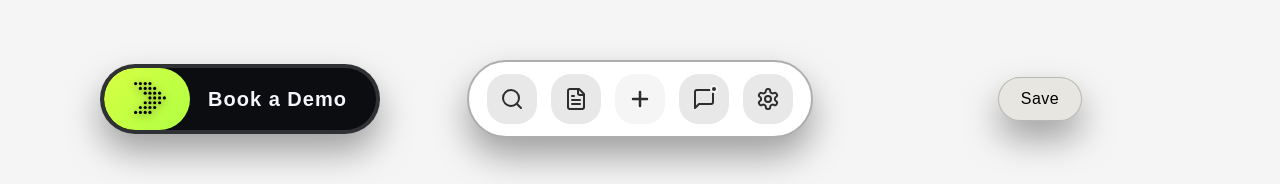
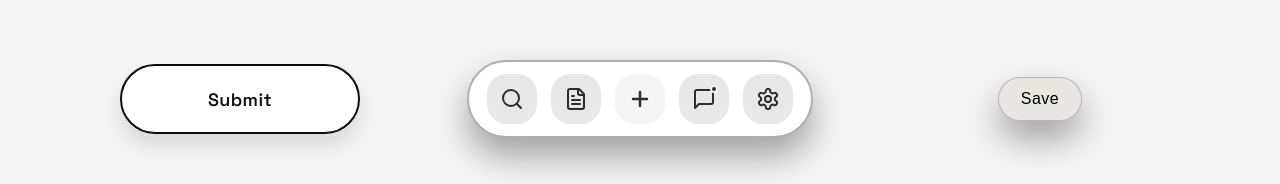
Before and after one commit to sandeepannandi/Animation-Demos, a Next.js app in the folder web/: page / in a window 1280 px wide. Shown: the top 184 px of the page. Built offline with nearby package versions, Linux system fonts and the light colour scheme.

Commit message:
Feat: animation submit custom svg btn

```diff
--- a/web/app/page.module.css
+++ b/web/app/page.module.css
@@ -14,7 +14,7 @@
 .grid {
   display: grid;
   grid-template-columns: repeat(3, minmax(0, 1fr));
-  grid-template-rows: repeat(3, auto);
+  grid-template-rows: repeat(4, auto);
   gap: 80px 0px;
   width: min(1200px, 100%);
   height: auto;
@@ -45,6 +45,55 @@
   display: flex;
   justify-content: center;
   align-items: center;
+}
+
+.submitButton {
+  position: relative;
+  width: 240px;
+  height: 70px;
+  border-radius: 999px;
+  border: 2px solid #0c0c0c;
+  background: #ffffff;
+  font-family: 'Space Grotesk', sans-serif;
+  font-weight: 600;
+  letter-spacing: 0.4px;
+  cursor: pointer;
+  overflow: hidden;
+  display: flex;
+  align-items: center;
+  justify-content: center;
+  box-shadow:
+    0 12px 22px rgba(12, 12, 12, 0.12),
+    inset 0 0 0 1px rgba(255, 255, 255, 0.4);
+  transition: box-shadow 0.2s ease, transform 0.2s ease;
+}
+
+.submitButton:hover {
+  box-shadow:
+    0 16px 28px rgba(12, 12, 12, 0.2),
+    inset 0 0 0 1px rgba(255, 255, 255, 0.2);
+}
+
+.submitLabel {
+  position: relative;
+  z-index: 2;
+  font-size: 18px;
+}
+
+.submitBlobLayer {
+  position: absolute;
+  inset: 0;
+  pointer-events: none;
+  overflow: hidden;
+}
+
+.submitBlob {
+  position: absolute;
+  width: 140px;
+  height: 140px;
+  background: #0c0c0c;
+  border-radius: 50%;
+  filter: drop-shadow(0 10px 24px rgba(0, 0, 0, 0.28));
 }
 
 .demoButton {
--- a/web/app/page.tsx
+++ b/web/app/page.tsx
@@ -5,64 +5,64 @@ import styles from './page.module.css'
 import { motion, AnimatePresence } from 'framer-motion'
 import { Search, FileText, Plus, MessageSquare, Settings, Loader2, Check, ChevronLeft, ChevronRight, Heart, X, Flame } from 'lucide-react'
 
-const accentVariants = {
-  initial: { width: 86 },
-  hover: { width: '100%' },
-}
+const SubmitButton = () => {
+  const [hovered, setHovered] = useState(false)
 
-const labelVariants = {
-  initial: { color: '#f4f6fb', opacity: 1 },
-  hover: { color: '#0c0d10', opacity: 0 },
-}
-
-export const DemoButton = () => {
-  const [isHovering, setIsHovering] = useState(false)
+  const blobs = [
+    { left: '-20%', top: '-26%', delay: 0, toX: 34, toY: 36 },
+    { left: '8%', top: '-30%', delay: 0.08, toX: 16, toY: 30 },
+    { left: '46%', top: '-28%', delay: 0.14, toX: 0, toY: 26 },
+    { left: '88%', top: '-20%', delay: 0.2, toX: -26, toY: 24 },
+    { left: '-24%', bottom: '-28%', delay: 0.26, toX: 38, toY: -34 },
+    { left: '10%', bottom: '-26%', delay: 0.32, toX: 18, toY: -30 },
+    { left: '52%', bottom: '-30%', delay: 0.38, toX: 0, toY: -28 },
+    { right: '-18%', bottom: '-24%', delay: 0.44, toX: -30, toY: -26 },
+  ]
 
   return (
     <motion.button
-      className={styles.demoButton}
-      initial="initial"
-      whileHover="hover"
-      animate="initial"
-      onHoverStart={() => setIsHovering(true)}
-      onHoverEnd={() => setIsHovering(false)}
+      className={styles.submitButton}
+      onHoverStart={() => setHovered(true)}
+      onHoverEnd={() => setHovered(false)}
+      whileTap={{ scale: 0.97 }}
+      animate={hovered ? 'hover' : 'rest'}
+      variants={{
+        rest: { backgroundColor: '#ffffff' },
+        hover: { backgroundColor: '#0c0c0c' },
+      }}
+      transition={{ duration: 0.6, ease: [0.4, 0, 0.2, 1] }}
     >
-      <motion.div
-        className={styles.demoAccent}
-        variants={accentVariants}
-        transition={{ duration: 0.5, ease: [1, 0.4, 1, 1.6] }}
-      >
-        <div className={styles.arrowTrack}>
-          {Array.from({ length: 6 }).map((_, idx) => (
-            <motion.div
-              className={styles.arrowIcon}
+      <div className={styles.submitBlobLayer}>
+        {blobs.map((blob, idx) => (
+          <motion.span
             key={idx}
+            className={styles.submitBlob}
+            style={{
+              left: blob.left,
+              top: blob.top,
+              bottom: blob.bottom,
+            }}
+            initial={{ scale: 0, opacity: 0 }}
             animate={
-                isHovering
-                  ? {
-                      opacity: [0.5, 1, 0.5],
-                      scale: [1, 1, 1],
-                      transition: {
-                        duration: 1.2,
-                        repeat: Infinity,
-                        delay: idx * 0.5,
-                        ease: 'easeInOut',
-                      },
+              hovered
+                ? { scale: 2.4, opacity: 1, x: blob.toX, y: blob.toY }
+                : { scale: 0, opacity: 0, x: 0, y: 0 }
             }
-                  : { opacity: 1}
-              }
-            >
-              <Image src="/dotarrow.svg" alt="dot arrow" width={52} height={52} />
-            </motion.div>
+            transition={{
+              type: 'spring',
+              stiffness: 220,
+              damping: 26,
+              delay: blob.delay,
+            }}
+          />
         ))}
       </div>
-      </motion.div>
       <motion.span
-        className={styles.buttonLabel}
-        variants={labelVariants}
-        transition={{ duration: 0.3, ease: 'easeInOut' }}
+        className={styles.submitLabel}
+        animate={hovered ? { color: '#f6f7fb' } : { color: '#0f1115' }}
+        transition={{ duration: 0.25, ease: [0.4, 0, 0.2, 1] }}
       >
-        Book a Demo
+        Submit
       </motion.span>
     </motion.button>
   )
@@ -1226,7 +1226,7 @@ export default function Home() {
     <main className={styles.main}>
       <div className={styles.grid}>
         <div className={styles.gridItem}>
-          <DemoButton />
+          <SubmitButton />
         </div>
         <div className={styles.gridItem}>
           <NavigationBar />
@@ -1252,6 +1252,9 @@ export default function Home() {
         <div className={styles.gridItem}>
           <TodoList />
         </div>
+        <div className={styles.gridItem}>
+          <SubmitButton />
+        </div>
       </div>
     </main>
   )
```
Lines whose indentation alone changed are shown as unchanged.
